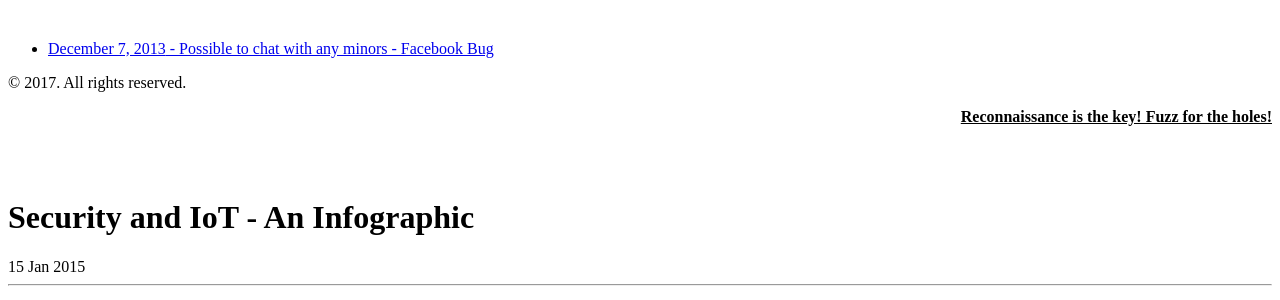
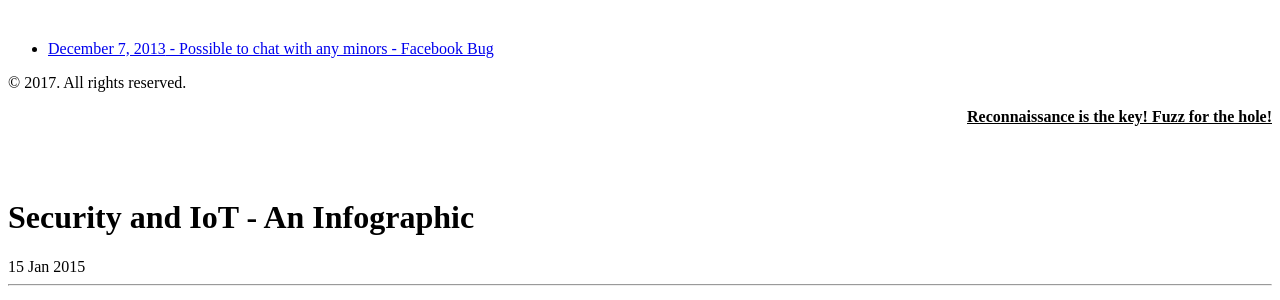
Before and after one commit to sahadnk72/sahadnk72.github.io, a Jekyll site: the page built from _posts/2015-01-15-iot.md, in a window 1280 px wide. Shown: the part 592-892 px from the top of the page. Built offline with Jekyll 4.4.1, drawn with Linux system fonts in a browser that asks for light colours.

Commit message:
Update post.html

```diff
--- a/_layouts/post.html
+++ b/_layouts/post.html
@@ -1,7 +1,7 @@
 ---
 layout: default
 ---
-<p align="right"><b><u>Reconnaissance is the key!  Fuzz for the holes!</u></b></p><br><br>
+<p align="right"><b><u>Reconnaissance is the key!  Fuzz for the hole!</u></b></p><br><br>
 <div class="post">
   <h1 class="post-title">{{ page.title }}</h1>
   <span class="post-date">{{ page.date | date_to_string }}</span>
```
